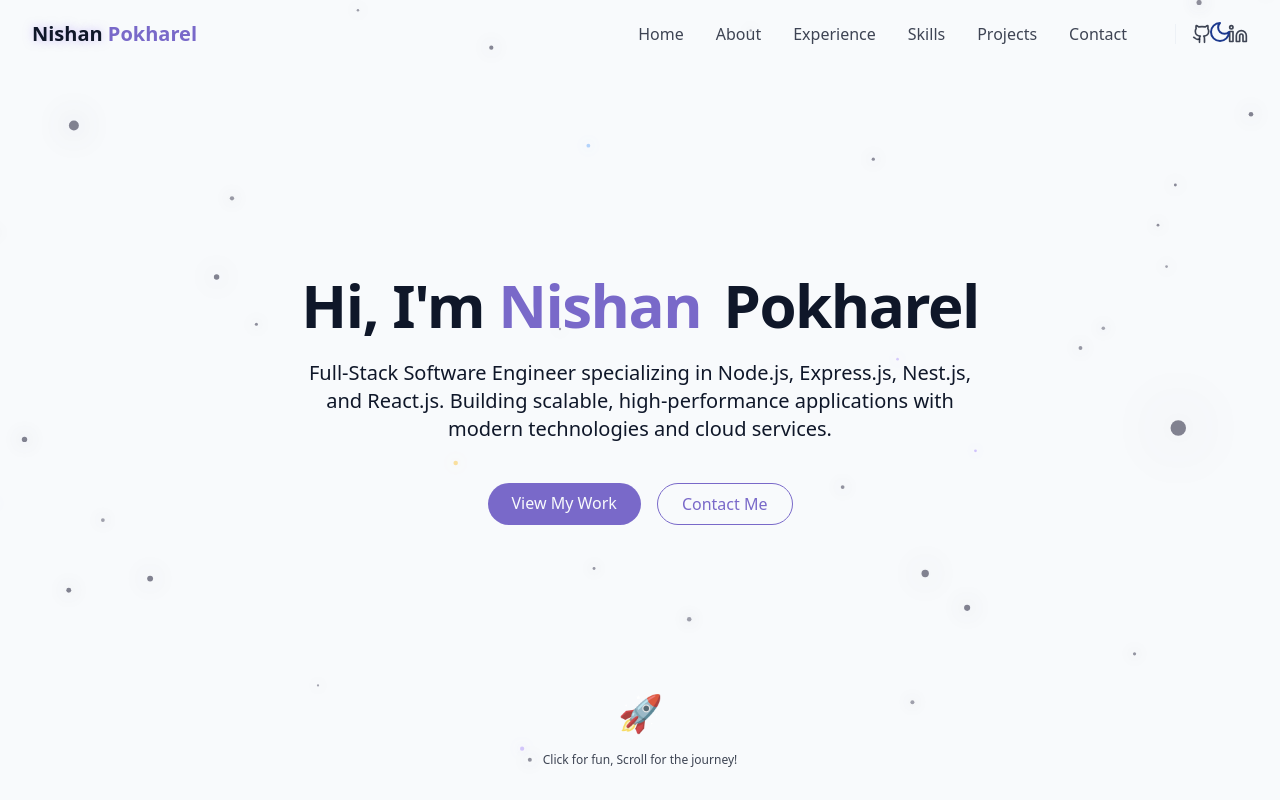
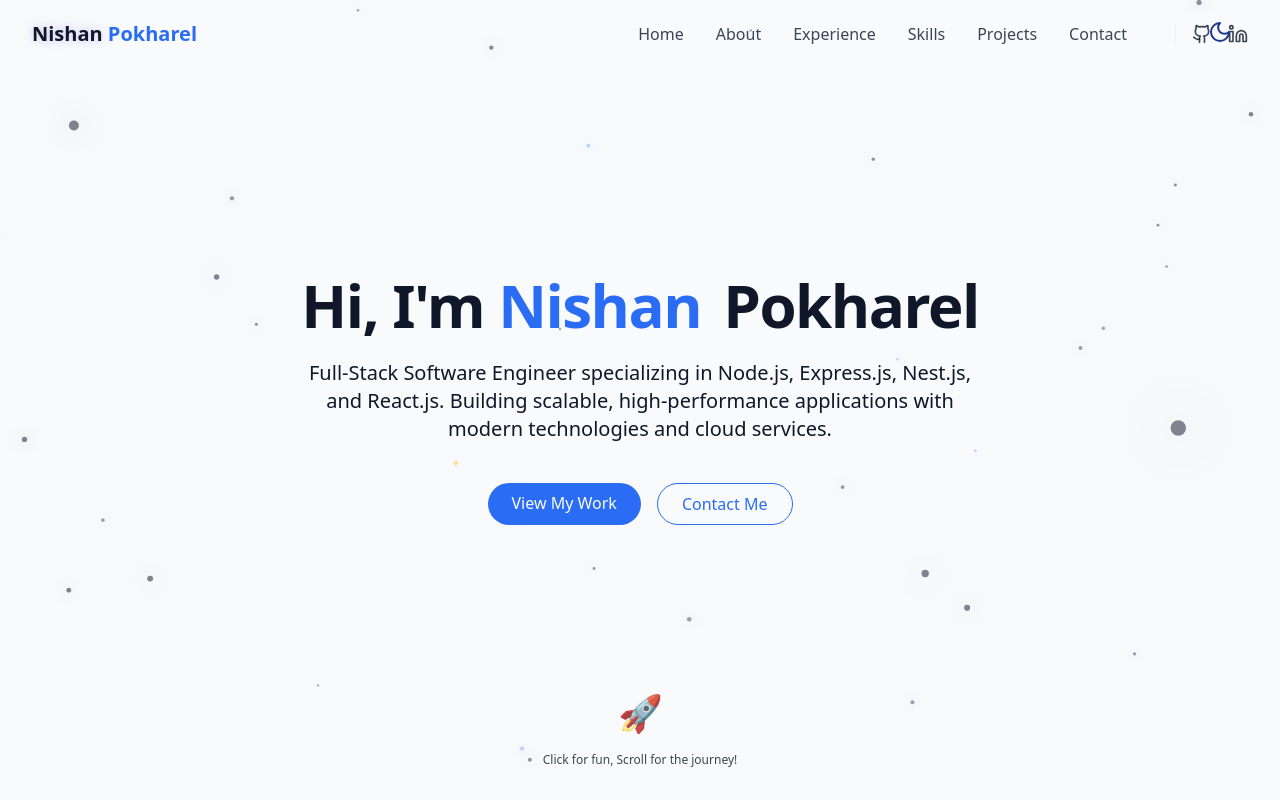
Before and after one commit to pokharel-nishan/portfolio, a React (Vite) app: page / in a window 1280 px wide. Shown: the top 800 px of the page. Built offline with nearby package versions, Linux system fonts and the light colour scheme.

Commit message:
[fix] fixed the colors and contact me section.

```diff
--- a/src/components/ContactSection.jsx
+++ b/src/components/ContactSection.jsx
@@ -111,13 +111,14 @@ export const ContactSection = () => {
               </div>
             </div>
 
-            {/* Availability Card */}
+            {/* Purpose Card */}
             <div className="bg-card p-6 rounded-lg">
-              <h4 className="font-medium mb-2">Availability</h4>
+              <h4 className="font-medium mb-2">Building with Purpose</h4>
               <p className="text-muted-foreground">
-                I&apos;m currently open to freelance projects and full-time
-                opportunities. Feel free to reach out for collaboration or just
-                to say hello!
+                Coding, to me, is more than a skill—it’s a way to create
+                meaningful impact. I enjoy diving into new technologies,
+                refining architectures, and pushing the boundaries of what’s
+                possible through clean, thoughtful engineering.
               </p>
             </div>
           </div>
--- a/src/index.css
+++ b/src/index.css
@@ -69,7 +69,7 @@
 
     --card: 0 0% 100%;
 
-    --primary: 250 47% 60%;
+    --primary: 220 90% 56%; /* Professional blue */
     --primary-foreground: 210 40% 98%;
 
     --border: 214 32% 91%;
@@ -81,7 +81,7 @@
 
     --card: 222 47% 8%;
 
-    --primary: 250 65% 65%;
+    --primary: 220 80% 60%; /* Professional blue for dark mode */
     --primary-foreground: 213 31% 91%;
 
     --border: 217 33% 20%;
```
